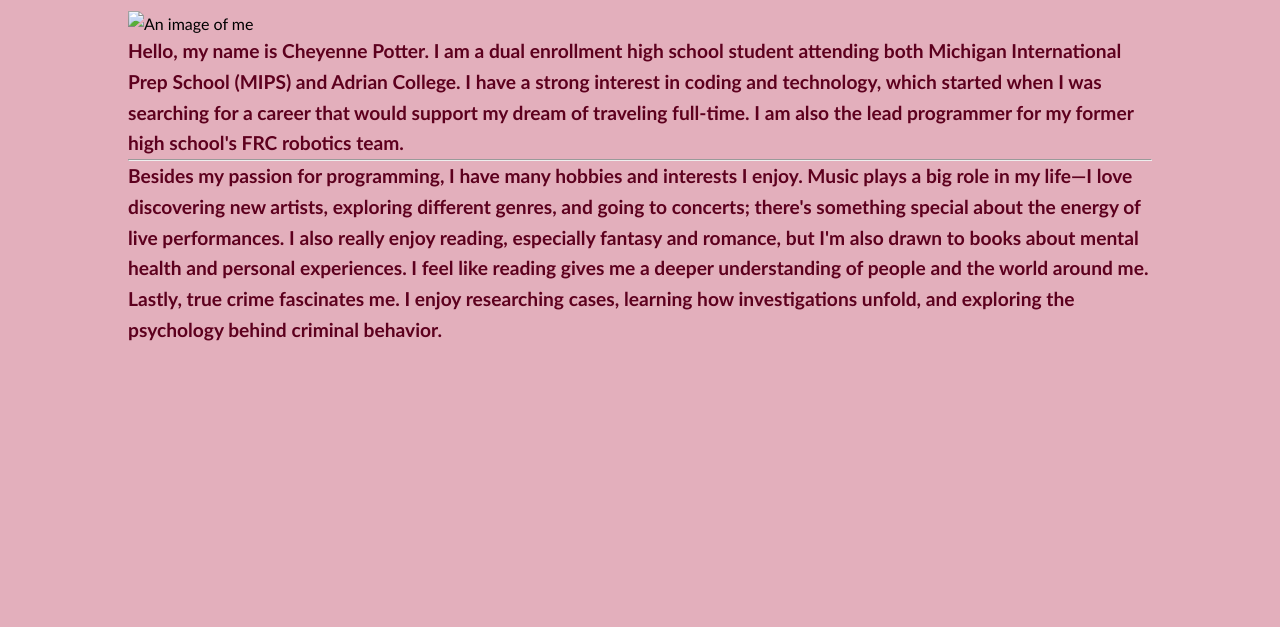
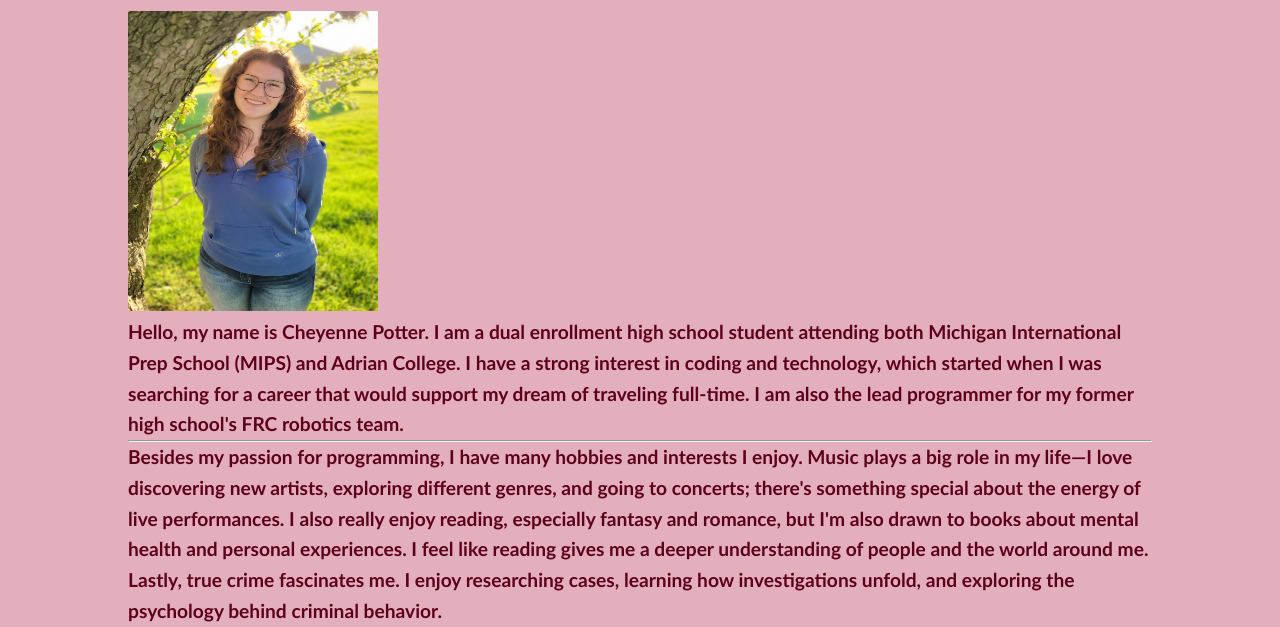
Before and after one commit to Crhayne/Crhayne1.github.io, a plain HTML site: page about.html in a window 1280 px wide. Shown: the part 226-853 px from the top of the page. Before the commit the page ends 800 px from the top, so only its background shows below. Drawn offline with Linux system fonts and the light colour scheme.

Commit message:
Update about.html

```diff
--- a/about.html
+++ b/about.html
@@ -26,7 +26,7 @@
     </nav>
 
     <h1>Cheyenne Potter</h1>
-    <img src="me.jpeg" alt="An image of me" width="250" height="300">
+    <img src="me.jpg" alt="An image of me" width="250" height="300">
     <h4>Hello, my name is Cheyenne Potter.
         I am a dual enrollment high school student attending both Michigan International Prep School (MIPS) and Adrian College.
         I have a strong interest in coding and technology, which started when I was searching for a career that would support my dream of traveling full-time.
```
